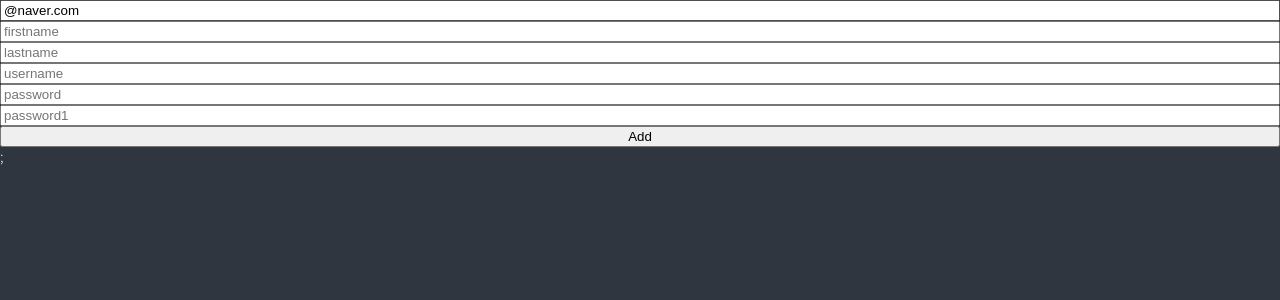
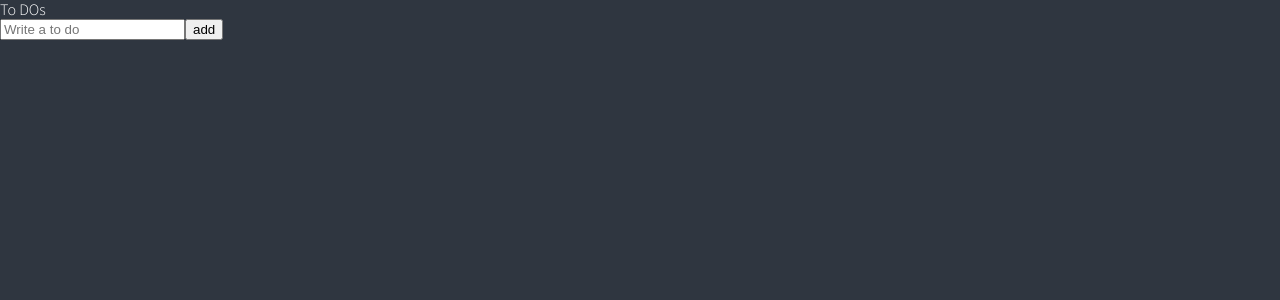
Before and after one commit to kw9212/react-todo-app, a React (Create React App) app: page / in a window 1280 px wide. Shown: the top 300 px of the page. Built offline with nearby package versions, Linux system fonts and the light colour scheme.

Commit message:
refactoring

```diff
--- a/src/App.tsx
+++ b/src/App.tsx
@@ -1,6 +1,6 @@
 import "./App.css";
 import { createGlobalStyle } from "styled-components";
-import ToDoList from "./ToDoList";
+import ToDoList from "./components/ToDoList";
 
 const GlobalStyle = createGlobalStyle`
 @import url('https://fonts.googleapis.com/css2?family=Source+Sans+Pro:wght@300;400&display=swap');
--- a/src/ToDoList.tsx
+++ /dev/null
@@ -1,104 +0,0 @@
-import { useForm } from "react-hook-form";
-
-function ToDoList() {
-  const {
-    register,
-    handleSubmit,
-    formState: { errors },
-    setError,
-  } = useForm<IForm>({ defaultValues: { email: "@naver.com" } });
-  //  console.log(watch());
-  console.log(errors);
-
-  const onValid = (data: IForm) => {
-    // console.log(data);
-    if (data.password !== data.password1) {
-      setError(
-        "password1",
-        {
-          message: "password1 does not match with password",
-        },
-        { shouldFocus: true }
-      );
-    }
-    setError("extraError", { message: "server offline" }); // 전체 form에 적용
-  };
-
-  interface IForm {
-    email: string; // ? 붙이면 optional
-    firstname: string;
-    lastname: string;
-    username: string;
-    password: string;
-    password1: string;
-    extraError?: string; // not required
-  }
-
-  return (
-    <div>
-      <form
-        style={{ display: "flex", flexDirection: "column" }}
-        onSubmit={handleSubmit(onValid)}
-      >
-        <input
-          {...register("email", {
-            required: "Email is required",
-            pattern: {
-              // 조건
-              value: /^[A-Za-z0-9._%+-]+@naver.com$/,
-              message: "Only naver.com emails allowed",
-            },
-          })} // HTML에도 할 수 있지만 사용자 환경에 따라 달라질 수도, 유저가 임의로 변경하는 걸 막기 위해 JS에 넣어줌
-          placeholder="Email"
-        />
-        <span>{errors?.email?.message}</span>
-        <input
-          {...register("firstname", {
-            required: "Write here",
-            // validate: (value) => true, 이렇게 작성하면 firstname은 어떻게 작성하든 통과 반대로 false라 하면 어떻게 하든 통과못함
-            validate: {
-              noNico: (value) =>
-                value.includes("nico") ? "no nico allowed" : true,
-              noLonely: (value) =>
-                value.includes("lonely") ? "no lonely allowed" : true,
-            },
-          })}
-          placeholder="firstname"
-        />
-        <span>{errors?.firstname?.message}</span>
-
-        <input
-          {...register("lastname", { required: "Write here" })}
-          placeholder="lastname"
-        />
-        <span>{errors?.lastname?.message}</span>
-
-        <input
-          {...register("username", { required: "Write here", minLength: 10 })}
-          placeholder="username"
-        />
-        <span>{errors?.username?.message}</span>
-
-        <input
-          {...register("password", { required: "Write here", minLength: 5 })}
-          placeholder="password"
-        />
-        <span>{errors?.password?.message}</span>
-
-        <input
-          {...register("password1", {
-            required: "password is required",
-            minLength: { value: 5, message: "Your password is too short." },
-          })}
-          placeholder="password1"
-        />
-        <span>{errors?.password1?.message}</span>
-
-        <button>Add</button>
-        <span>{errors.extraError?.message};</span>
-      </form>
-    </div>
-  );
-}
-
-export default ToDoList;
--- /dev/null
+++ b/src/components/CreateToDo.tsx
@@ -0,0 +1,34 @@
+import { useForm } from "react-hook-form";
+import { useSetRecoilState } from "recoil";
+import { toDoState } from "./atoms";
+
+interface IForm {
+  toDo: string;
+}
+
+function CreateToDo() {
+  const { register, handleSubmit, setValue } = useForm<IForm>();
+  const setToDos = useSetRecoilState(toDoState);
+
+  const handleValid = ({ toDo }: IForm) => {
+    // input에서 가져온다. 애초에 handleValie의 목적은 input validation이다.
+    // toDos.push() 이렇게는 안 된다. setToDos에 새로운 것을 넣어서 새로운 array를 만들어줘야 한다.
+    setToDos((oldToDos) => [
+      { text: toDo, id: Date.now(), category: "TO_DO" },
+      ...oldToDos,
+    ]); // oldToDos는 argument 위해 새로 만들어준 function. [...] returns all properties in the array
+    setValue("toDo", "");
+  };
+
+  return (
+    <form onSubmit={handleSubmit(handleValid)}>
+      <input
+        {...register("toDo", { required: "Please write a To Do" })}
+        placeholder="Write a to do"
+      ></input>
+      <button>add</button>
+    </form>
+  );
+}
+
+export default CreateToDo;
--- /dev/null
+++ b/src/components/ToDo.tsx
@@ -0,0 +1,14 @@
+import { IToDo } from "./atoms";
+
+function ToDo({ text }: IToDo) {
+  return (
+    <li>
+      <span>{text}</span>
+      <button>To Do</button>
+      <button>Doing</button>
+      <button>Done</button>
+    </li>
+  );
+}
+
+export default ToDo;
--- /dev/null
+++ b/src/components/ToDoList.tsx
@@ -0,0 +1,23 @@
+import { useRecoilValue } from "recoil";
+import CreateToDo from "./CreateToDo";
+import { toDoState } from "./atoms";
+import ToDo from "./ToDo";
+
+function ToDoList() {
+  const toDos = useRecoilValue(toDoState);
+  console.log(toDos);
+  return (
+    <div>
+      <h1>To DOs</h1>
+      <CreateToDo />
+      <ul>
+        {toDos.map((toDo) => (
+          // <ToDo text={toDo.text} category={toDo.category} id={toDo.id} /> 같은 의미다
+          <ToDo key={toDo.id} {...toDo} />
+        ))}
+      </ul>
+    </div>
+  );
+}
+
+export default ToDoList;
--- /dev/null
+++ b/src/components/atoms.tsx
@@ -0,0 +1,12 @@
+import { atom } from "recoil";
+
+export interface IToDo {
+  text: string;
+  category: "TO_DO" | "DOING" | "DONE"; // ToDo를 만들면 이 셋 중 하나여야만 함
+  id: number;
+}
+
+export const toDoState = atom<IToDo[]>({
+  key: "toDo",
+  default: [],
+});
```
